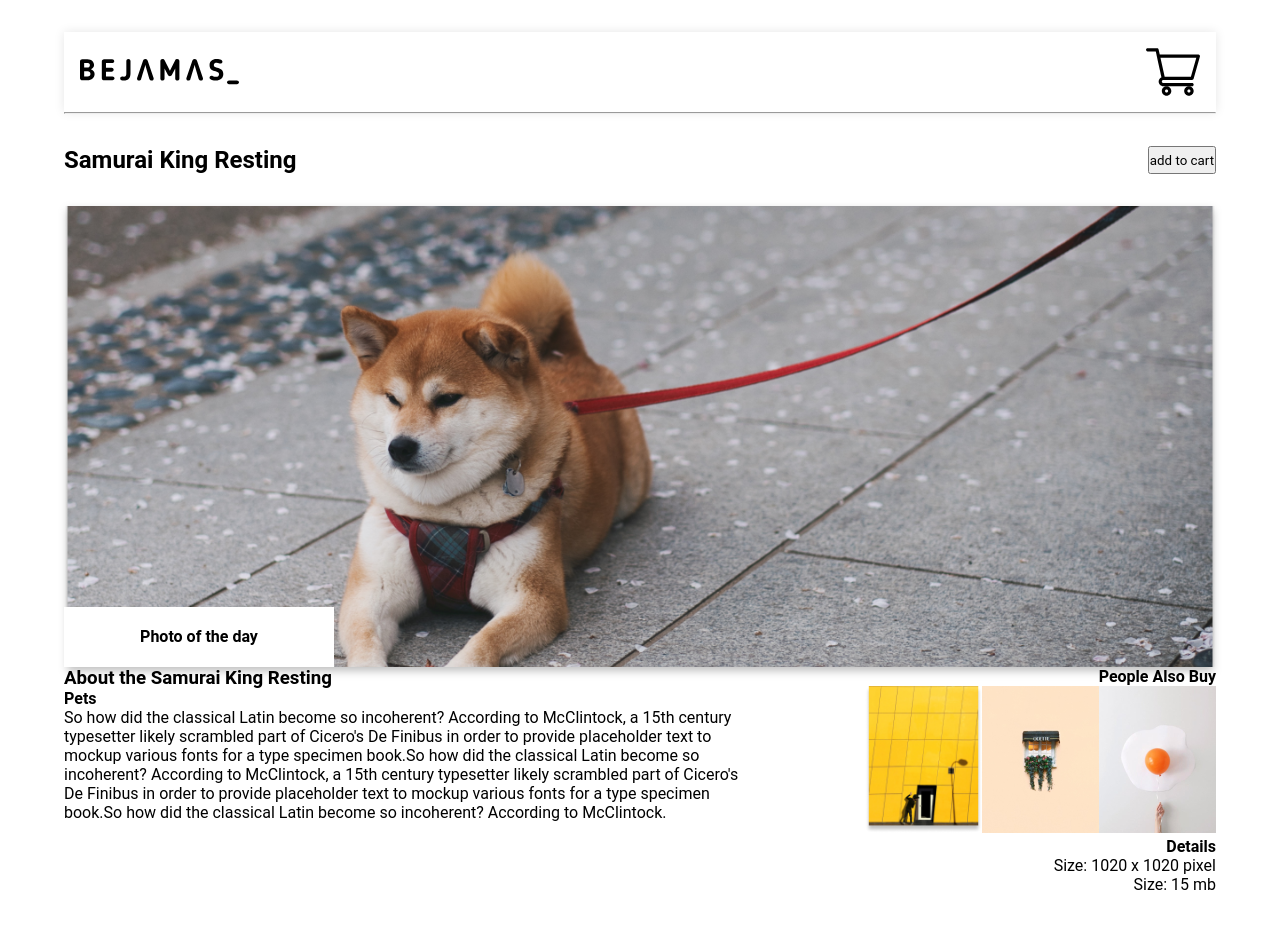
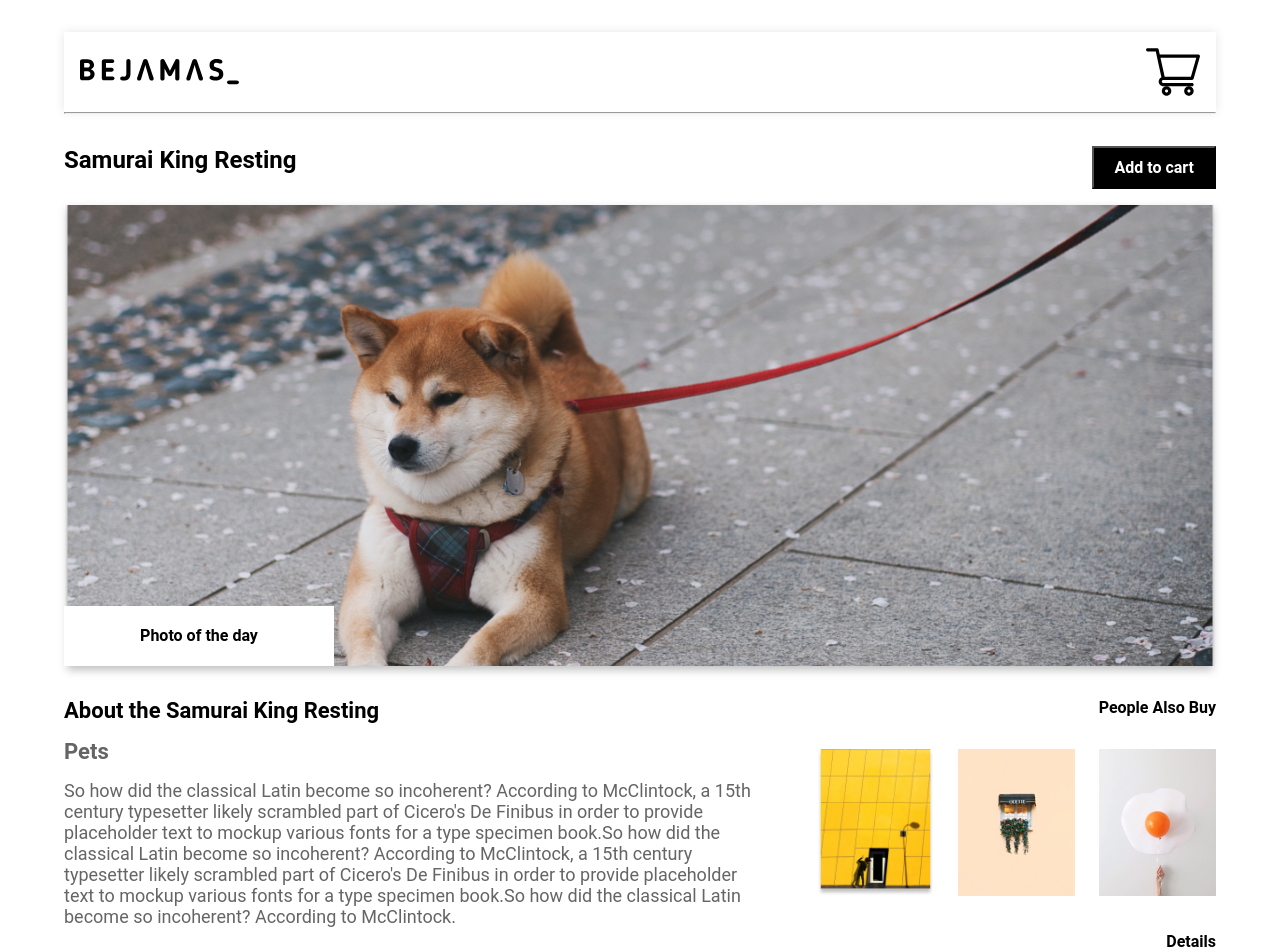
Before and after one commit to adrianmroz82/ecommerce, a React (Vite) app: page / in a window 1280 px wide. Shown: the top 952 px of the page. Built offline with nearby package versions, Linux system fonts and the light colour scheme.

Commit message:
add margins

```diff
--- a/src/components/FeaturedArtwork/FeaturedArtwork.module.scss
+++ b/src/components/FeaturedArtwork/FeaturedArtwork.module.scss
@@ -5,7 +5,7 @@
 .headerContainer {
   display: flex;
   justify-content: space-between;
-  margin-bottom: 2rem;
+  margin-bottom: 1rem;
 
   h2 {
     font-weight: 700;
@@ -22,6 +22,7 @@
   width: 100%;
   height: 0;
   padding-bottom: 40%;
+  margin-bottom: 2rem;
 }
 
 .featuredImage {
@@ -40,6 +41,23 @@
 
 .descriptionContainer {
   flex-basis: 60%;
+
+  h3 {
+    margin-bottom: 1rem;
+    font-size: 22px;
+  }
+
+  h4 {
+    margin-bottom: 1rem;
+    color: #656565;
+    font-size: 22px;
+  }
+
+  p {
+    margin-bottom: 1rem;
+    color: #656565;
+    font-size: 18px;
+  }
 }
 
 // ~~~~~~~~~~~~~~~~~~~~~~~
@@ -54,6 +72,8 @@
 .bestSellerImage {
   width: 117px;
   height: 147px;
+  margin-bottom: 2rem;
+  margin-left: 1.5rem;
 }
 
 .rightContent {
@@ -61,3 +81,19 @@
   flex-direction: column;
   justify-content: flex-end;
 }
+
+.bestSeller {
+  h4 {
+    margin-bottom: 2rem;
+  }
+}
+
+.detailsContainer {
+  h4 {
+    margin-bottom: 1rem;
+  }
+
+  p {
+    margin-bottom: 1rem;
+  }
+}
--- a/src/components/FeaturedArtwork/FeaturedArtwork.tsx
+++ b/src/components/FeaturedArtwork/FeaturedArtwork.tsx
@@ -4,6 +4,7 @@ import bestseller1 from "./../../assets/bestseller1.png";
 import bestseller2 from "./../../assets/bestseller2.png";
 import bestseller3 from "./../../assets/bestseller3.png";
 import PhotoOfTheDay from "../PhotoOfTheDay/PhotoOfTheDay";
+import Button from "../Button/Button";
 
 const BestSeller = () => {
   return (
@@ -28,7 +29,7 @@ const FeaturedArtwork = () => {
     <div className={classes.container}>
       <div className={classes.headerContainer}>
         <h2>Samurai King Resting</h2>
-        <button>add to cart</button>
+        <Button text="Add to cart" variant="secondary" />
       </div>
       <div className={classes.imageContainer}>
         <PhotoOfTheDay />
@@ -38,11 +39,14 @@ const FeaturedArtwork = () => {
         <div className={classes.descriptionContainer}>
           <h3>About the Samurai King Resting</h3>
           <h4>Pets</h4>
-          So how did the classical Latin become so incoherent? According to McClintock, a 15th century typesetter likely
-          scrambled part of Cicero's De Finibus in order to provide placeholder text to mockup various fonts for a type
-          specimen book.So how did the classical Latin become so incoherent? According to McClintock, a 15th century
-          typesetter likely scrambled part of Cicero's De Finibus in order to provide placeholder text to mockup various
-          fonts for a type specimen book.So how did the classical Latin become so incoherent? According to McClintock.
+          <p>
+            So how did the classical Latin become so incoherent? According to McClintock, a 15th century typesetter
+            likely scrambled part of Cicero's De Finibus in order to provide placeholder text to mockup various fonts
+            for a type specimen book.So how did the classical Latin become so incoherent? According to McClintock, a
+            15th century typesetter likely scrambled part of Cicero's De Finibus in order to provide placeholder text to
+            mockup various fonts for a type specimen book.So how did the classical Latin become so incoherent? According
+            to McClintock.
+          </p>
         </div>
         <div className={classes.bestSellerContainer}>
           <BestSeller />
```
